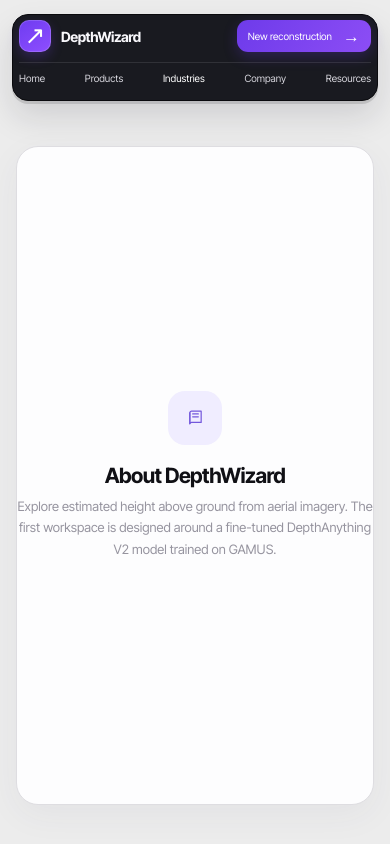
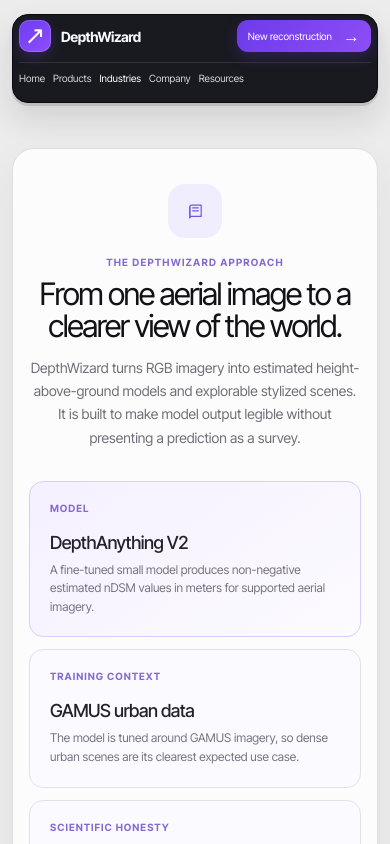
Before and after one commit to ku7nal/DHARVI, a React (Vite) app in the folder frontend/: page / in a window 390 px wide. Both pictures are taken after a click on the button "Industries". Shown: the top 844 px of the page. Built offline with nearby package versions, Linux system fonts and the light colour scheme; no server answers.

Commit message:
Polish examples and about views

```diff
--- a/frontend/src/App.tsx
+++ b/frontend/src/App.tsx
@@ -230,7 +230,20 @@
             )}
 
             {activeNav === "Examples" && (benchmarkState === "ready" && benchmarks.length ? <BenchmarkWorkspace benchmarks={benchmarks} /> : <section className="empty-panel"><div className="panel-icon"><Icon name="layers" /></div><h2>{benchmarkState === "error" ? "Benchmark unavailable" : "Loading benchmark examples"}</h2><p>{benchmarkState === "error" ? "Start the backend and try again to load reference comparisons." : "Preparing input, reference, prediction, error map, and accuracy metrics."}</p>{benchmarkState === "error" && <button className="primary-button" onClick={() => setBenchmarkState("idle")}>Try again</button>}</section>)}
-            {activeNav === "About" && <section className="empty-panel"><div className="panel-icon"><Icon name="book" /></div><h2>About DepthWizard</h2><p>Explore estimated height above ground from aerial imagery. The first workspace is designed around a fine-tuned DepthAnything V2 model trained on GAMUS.</p></section>}
+            {activeNav === "About" && <section className="about-panel" aria-label="About DepthWizard">
+              <div className="about-intro">
+                <div className="panel-icon"><Icon name="book" /></div>
+                <p className="eyebrow">The DepthWizard approach</p>
+                <h2>From one aerial image to a clearer view of the world.</h2>
+                <p>DepthWizard turns RGB imagery into estimated height-above-ground models and explorable stylized scenes. It is built to make model output legible without presenting a prediction as a survey.</p>
+              </div>
+              <div className="about-grid">
+                <article className="about-card about-card-accent"><span className="about-card-kicker">Model</span><h3>DepthAnything V2</h3><p>A fine-tuned small model produces non-negative estimated nDSM values in meters for supported aerial imagery.</p></article>
+                <article className="about-card"><span className="about-card-kicker">Training context</span><h3>GAMUS urban data</h3><p>The model is tuned around GAMUS imagery, so dense urban scenes are its clearest expected use case.</p></article>
+                <article className="about-card"><span className="about-card-kicker">Scientific honesty</span><h3>Estimated, not absolute</h3><p>Arbitrary uploads show diagnostics and height ranges. Accuracy metrics appear only when a reference-backed benchmark is available.</p></article>
+              </div>
+              <div className="about-note"><span className="pill-dot online" /> Forested scenes may represent canopy height more reliably than bare-ground elevation from a single RGB image.</div>
+            </section>}
           </div>
         </div>
       </section>
--- a/frontend/src/styles.css
+++ b/frontend/src/styles.css
@@ -877,3 +877,286 @@
   .result-footer span:nth-child(2) { margin-left: 0; }
   .result-footer .text-button { margin-left: 0; }
 }
+
+/* Examples, About, and accessibility polish */
+button:focus-visible,
+a:focus-visible,
+input:focus-visible {
+  outline: 2px solid #7954e5;
+  outline-offset: 3px;
+}
+
+.empty-panel {
+  min-height: 520px;
+  padding: 45px 24px;
+  border-color: #dedde1;
+  background: rgba(255, 255, 255, .78);
+  box-shadow: 0 16px 42px rgba(58, 52, 81, .06);
+}
+
+.empty-panel .panel-icon {
+  width: 58px;
+  height: 58px;
+  margin-bottom: 20px;
+  border: 1px solid #ded4ff;
+  border-radius: 18px;
+  color: #7045d4;
+  background: #f4f0ff;
+}
+
+.empty-panel h2 {
+  color: #111116;
+  font-size: 25px;
+  font-weight: 500;
+  letter-spacing: -1px;
+}
+
+.empty-panel p {
+  max-width: 470px;
+  color: #74717c;
+}
+
+.benchmark-workspace {
+  min-height: 600px;
+  border-color: #dedde1;
+  background: rgba(255, 255, 255, .9);
+  box-shadow: 0 16px 42px rgba(58, 52, 81, .07);
+}
+
+.benchmark-header {
+  padding: 26px 28px 19px;
+  background: linear-gradient(110deg, rgba(255, 255, 255, .98), rgba(247, 244, 255, .82));
+}
+
+.benchmark-header .eyebrow {
+  color: #846bd1;
+}
+
+.benchmark-header h2 {
+  color: #111116;
+  font-size: 22px;
+  font-weight: 500;
+  letter-spacing: -.8px;
+}
+
+.benchmark-source {
+  border-color: #ded5fb;
+  color: #715bb3;
+  background: rgba(255, 255, 255, .72);
+}
+
+.benchmark-groups {
+  gap: 8px;
+  padding: 20px 28px 0;
+}
+
+.benchmark-group-button {
+  min-height: 32px;
+  padding: 0 13px;
+  border-color: #e1dfe5;
+  color: #77727f;
+  background: #fff;
+  transition: border-color .2s ease, color .2s ease, background .2s ease;
+}
+
+.benchmark-group-button:hover,
+.benchmark-group-button:focus-visible,
+.benchmark-group-button.active {
+  border-color: #9b7bed;
+  color: #6243bf;
+  background: #f4f0ff;
+}
+
+.benchmark-notice {
+  margin: 18px 28px 0;
+  border: 1px solid #e0d7fa;
+  border-radius: 10px;
+  color: #735bb2;
+  background: #f7f3ff;
+}
+
+.benchmark-notice.validated {
+  border-color: #cbe3d1;
+  color: #47745c;
+  background: #f1faf3;
+}
+
+.benchmark-previews {
+  gap: 12px;
+  padding: 21px 28px;
+}
+
+.benchmark-previews figure {
+  border-color: #e2dfea;
+  border-radius: 12px;
+  box-shadow: 0 4px 12px rgba(53, 45, 77, .05);
+}
+
+.benchmark-previews img {
+  height: 160px;
+}
+
+.benchmark-previews figcaption {
+  color: #696572;
+  font-size: 11px;
+}
+
+.benchmark-metrics,
+.benchmark-comparison {
+  gap: 12px;
+  padding-inline: 28px;
+}
+
+.benchmark-metrics > div,
+.benchmark-comparison > div {
+  border-color: #e4e0eb;
+  border-radius: 11px;
+  background: #fbfaff;
+}
+
+.benchmark-metrics strong {
+  color: #4d3b82;
+}
+
+.benchmark-comparison > div {
+  background: #f5f1ff;
+}
+
+.benchmark-comparison strong {
+  color: #5b419d;
+}
+
+.benchmark-footer {
+  min-height: 48px;
+  padding: 14px 28px;
+  border-top-color: #e8e5ed;
+  color: #85818e;
+  background: #fff;
+  line-height: 1.45;
+}
+
+.about-panel {
+  min-height: 600px;
+  padding: 47px 28px 29px;
+  border: 1px solid #dedde1;
+  border-radius: 22px;
+  background: rgba(255, 255, 255, .84);
+  box-shadow: 0 16px 42px rgba(58, 52, 81, .06);
+}
+
+.about-intro {
+  max-width: 690px;
+  margin: 0 auto 32px;
+  text-align: center;
+}
+
+.about-intro .panel-icon {
+  margin: 0 auto 18px;
+}
+
+.about-intro .eyebrow {
+  margin: 0 0 10px;
+  color: #846bd1;
+}
+
+.about-intro h2 {
+  margin-bottom: 15px;
+  color: #111116;
+  font-size: clamp(31px, 4vw, 49px);
+  font-weight: 400;
+  line-height: 1.02;
+  letter-spacing: -2.3px;
+}
+
+.about-intro > p:last-child {
+  max-width: 560px;
+  margin: 0 auto;
+  color: #716e78;
+  font-size: 14px;
+  line-height: 1.65;
+}
+
+.about-grid {
+  display: grid;
+  grid-template-columns: repeat(3, minmax(0, 1fr));
+  gap: 12px;
+}
+
+.about-card {
+  min-height: 180px;
+  padding: 20px;
+  border: 1px solid #e4e0eb;
+  border-radius: 14px;
+  background: #fbfaff;
+}
+
+.about-card-accent {
+  border-color: #d9cdfb;
+  background: linear-gradient(145deg, #f5f0ff, #fcfbff);
+}
+
+.about-card-kicker {
+  display: block;
+  margin-bottom: 10px;
+  color: #846bd1;
+  font-size: 10px;
+  font-weight: 700;
+  letter-spacing: 1px;
+  text-transform: uppercase;
+}
+
+.about-card h3 {
+  margin-bottom: 8px;
+  color: #23212a;
+  font-size: 18px;
+  font-weight: 500;
+  letter-spacing: -.5px;
+}
+
+.about-card p {
+  margin: 0;
+  color: #777381;
+  font-size: 12px;
+  line-height: 1.55;
+}
+
+.about-note {
+  display: flex;
+  align-items: flex-start;
+  gap: 9px;
+  margin-top: 14px;
+  padding: 12px 14px;
+  border: 1px solid #e2dcef;
+  border-radius: 10px;
+  color: #716b80;
+  background: #f8f5ff;
+  font-size: 11px;
+  line-height: 1.5;
+}
+
+.about-note .pill-dot { margin-top: 4px; }
+
+@media (max-width: 760px) {
+  .benchmark-header { align-items: flex-start; flex-direction: column; }
+  .benchmark-previews { grid-template-columns: repeat(2, minmax(0, 1fr)); }
+  .benchmark-metrics { grid-template-columns: repeat(2, minmax(0, 1fr)); }
+  .about-grid { grid-template-columns: 1fr; }
+  .about-card { min-height: 0; }
+}
+
+@media (max-width: 520px) {
+  .reference-navbar { grid-template-columns: 1fr auto; }
+  .reference-navigation { overflow-x: auto; justify-content: flex-start; padding-bottom: 6px; scrollbar-width: none; }
+  .reference-navigation::-webkit-scrollbar { display: none; }
+  .workspace-content { padding-inline: 0; }
+  .benchmark-header, .benchmark-groups, .benchmark-notice, .benchmark-previews, .benchmark-metrics, .benchmark-comparison { padding-left: 16px; padding-right: 16px; }
+  .benchmark-notice { margin-left: 16px; margin-right: 16px; }
+  .benchmark-previews { gap: 8px; }
+  .benchmark-previews img { height: 105px; }
+  .benchmark-metrics { gap: 8px; }
+  .benchmark-metrics > div { padding: 11px 10px; }
+  .benchmark-metrics strong { font-size: 18px; }
+  .benchmark-footer { align-items: flex-start; flex-direction: column; padding: 13px 16px; }
+  .about-panel { padding: 35px 16px 18px; }
+  .about-intro h2 { letter-spacing: -1.5px; }
+}
```
Also changed, not shown: 1 other file (tests, documents, lock files or other folders).
